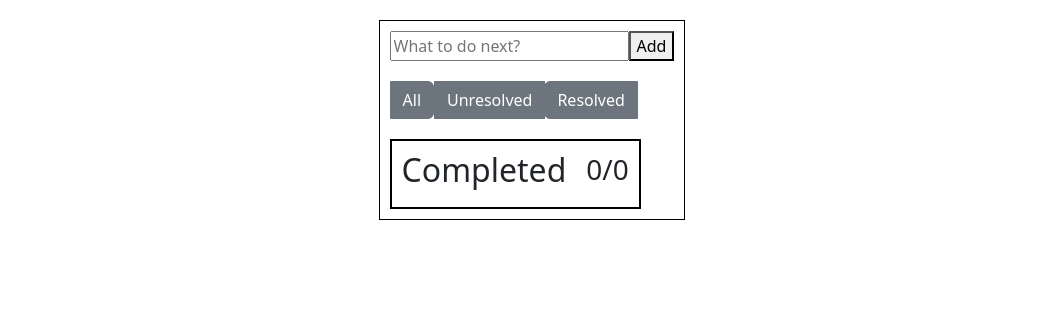
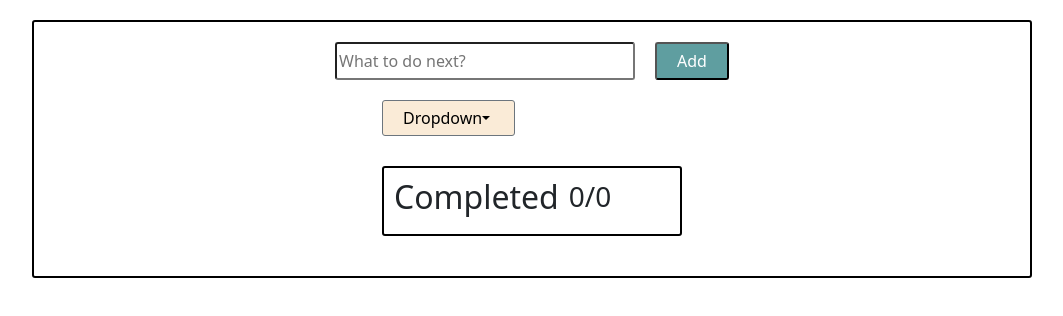
Before and after one commit to Etozhenadim/todo, a React (Create React App) app: page / in a window 1280 px wide. Shown: the top 316 px of the page, without its empty margins (108-1171 px from the left). Built offline with nearby package versions, Linux system fonts and the light colour scheme.

Commit message:
added dropdown

```diff
--- a/public/index.html
+++ b/public/index.html
@@ -1,16 +1,23 @@
+
 <!DOCTYPE html>
 <html lang="en">
   <head>
     <meta charset="utf-8" />
     <meta name="viewport" content="width=device-width, initial-scale=1" />
     <meta name="theme-color" content="#000000" />
+
     <link rel="stylesheet" href="https://cdnjs.cloudflare.com/ajax/libs/bootstrap/5.2.0/css/bootstrap.rtl.min.css" integrity="sha512-1AUA4XywXUvp1pikc0kOnWxNn8Bm1/svdKiCpQm7i//Ao5Dor/sWF1h1A15fj0Vi69DwrlIpL2rfPYX1YNc+5Q==" crossorigin="anonymous" referrerpolicy="no-referrer" />
     <link rel="stylesheet" href="https://cdnjs.cloudflare.com/ajax/libs/font-awesome/6.1.2/css/all.min.css" integrity="sha512-1sCRPdkRXhBV2PBLUdRb4tMg1w2YPf37qatUFeS7zlBy7jJI8Lf4VHwWfZZfpXtYSLy85pkm9GaYVYMfw5BC1A==" crossorigin="anonymous" referrerpolicy="no-referrer" />
+    <script src="https://code.jquery.com/jquery-3.2.1.slim.min.js" integrity="sha384-KJ3o2DKtIkvYIK3UENzmM7KCkRr/rE9/Qpg6aAZGJwFDMVNA/GpGFF93hXpG5KkN" crossorigin="anonymous"></script>
+<script src="https://cdn.jsdelivr.net/npm/popper.js@1.12.9/dist/umd/popper.min.js" integrity="sha384-ApNbgh9B+Y1QKtv3Rn7W3mgPxhU9K/ScQsAP7hUibX39j7fakFPskvXusvfa0b4Q" crossorigin="anonymous"></script>
+<script src="https://cdn.jsdelivr.net/npm/bootstrap@4.0.0/dist/js/bootstrap.min.js" integrity="sha384-JZR6Spejh4U02d8jOt6vLEHfe/JQGiRRSQQxSfFWpi1MquVdAyjUar5+76PVCmYl" crossorigin="anonymous"></script>
     <title>React App</title>
   </head>
   <body>
     <noscript>You need to enable JavaScript to run this app.</noscript>
     <div id="root"></div>
 
+
+
   </body>
 </html>
--- /dev/null
+++ b/src/components/TodoAdd/TodoAdd.css
@@ -0,0 +1,19 @@
+.todo-add{
+    display: flex;
+    justify-content: center;
+    gap: 20px;
+    width: 100%;
+}
+.todo-add input{
+    width: 100%;
+    max-width: 300px;
+    border-radius: 3px;
+}
+
+.todo-add button {
+    padding: 5px 20px;
+    border-radius: 3px;
+    background-color: cadetblue;
+    color: #FFF;
+    font-weight: 500;
+}
--- a/src/components/TodoAdd/AddTodo.tsx
+++ b/src/components/TodoAdd/TodoAdd.tsx
@@ -1,4 +1,5 @@
 import React, {useState} from 'react'
+import './TodoAdd.css'
 
 function AddTodo({todo, setTodo}:([] | any)) {
   const [value, setValue] = useState('');
@@ -16,7 +17,7 @@ function AddTodo({todo, setTodo}:([] | any)) {
 
 
   return (
-    <div>
+    <div className='todo-add'>
       <input placeholder='What to do next?' value ={value} onChange={(e)=> setValue(e.target.value)}/>
       <button onClick={saveTodo}> Add</button>
     </div>
--- a/src/components/TodoFilter/TodoFilter.tsx
+++ b/src/components/TodoFilter/TodoFilter.tsx
@@ -6,15 +6,16 @@ type Props ={
 
 function TodoFilter({todoFilter} : Props){
 
-  const Filter = {
-    marginTop: "20px",
-  }
-
   return (
-      <div className="btn-group" role="group" aria-label="Basic example" style ={Filter}>
-            <button type="button" className="btn btn-secondary" onClick={() => todoFilter('all')}>All</button>
-            <button type="button" className="btn btn-secondary" onClick={() => todoFilter(true)}>Unresolved</button>
-            <button type="button" className="btn btn-secondary" onClick={() => todoFilter(false)}>Resolved</button>
+      <div className="dropdown">
+          <button className="btn btn-secondary dropdown-toggle" type="button" id="dropdownMenu2" data-toggle="dropdown">
+            Dropdown
+          </button>
+          <div className="dropdown-menu" aria-labelledby="dropdownMenu2">
+            <button className="dropdown-item" type="button" onClick={() => todoFilter('all')}>All</button>
+            <button className="dropdown-item" type="button" onClick={() => todoFilter(true)}>Unresolved</button>
+            <button className="dropdown-item" type="button" onClick={() => todoFilter(false)}>Resolved</button>
+          </div>
       </div>
   )
 }
--- /dev/null
+++ b/src/components/TodoInfo/TodoInfo.css
@@ -0,0 +1,11 @@
+.todo-info{
+    margin-top: 20px;
+    display: flex;
+    align-items: center;
+    gap: 20px;
+    padding: 10px;
+    border: 2px solid #000;
+    border-radius: 3px;
+    font-size: 20px;
+    width: 200px
+}
--- a/src/components/TodoInfo/TodoInfo.tsx
+++ b/src/components/TodoInfo/TodoInfo.tsx
@@ -1,23 +1,13 @@
 import React from 'react'
-
+import './TodoInfo.css'
 
 type Props = {
   todo: []
 }
 const TodoInfo = ({todo}:Props) =>{
-  const todoInfo = {
-    marginTop: "20px",
-    display: "flex",
-    alignItems: "center",
-    gap: "20px",
-    padding: "10px",
-    border: "2px solid black",
-    fontSize: "20px",
-    width: "fit-content"
-  }
 
   return (
-    <div style={todoInfo}>
+    <div className='todo-info'>
         <h2>Completed</h2>
         <h3>
           {todo.filter((item: { status: boolean })=> item.status === false).length}
--- /dev/null
+++ b/src/components/TodoList/TodoList.css
@@ -0,0 +1,25 @@
+.todo-list{
+    display: flex;
+    flex-direction: column;
+    gap: 10px;
+    margin: 20px auto;
+}
+.todo-list div{
+    /* display: flex;
+    justify-content: space-between; */
+    width: 100%;
+    min-width: 300px;
+    gap: 10px;
+}
+
+.todo-list button{
+    padding: 5px 20px;
+    border-radius: 3px;
+    background-color: antiquewhite;
+    color: #000;
+}
+
+.close{
+    color: gray;
+    text-decoration: line-through;
+}
--- a/src/components/TodoList/TodoList.jsx
+++ b/src/components/TodoList/TodoList.jsx
@@ -2,7 +2,8 @@ import React, {useState, useEffect} from 'react'
 import TodoFilter from '../TodoFilter/TodoFilter';
 import TodoInfo from '../TodoInfo/TodoInfo';
 import { TodoPaginator } from '../TodoPaginator/TodoPaginator';
-import style from './TodoList.module.css'
+
+import './TodoList.css';
 
 
 function ToDoList({todo, setTodo}) {
@@ -18,6 +19,7 @@ function ToDoList({todo, setTodo}) {
 
 
     const todoFilter = (status) => {
+
         if(status === 'all'){
             setFiltered(todo)
         } else {
@@ -65,14 +67,14 @@ function ToDoList({todo, setTodo}) {
    }
 
   return (
-    <div>
+    <div className='todo-list'>
         {currentPosts.map(item =>
             <div key= {item.id}>
                 {
                     edit === item.id ?
                         <><input onChange={(e)=> setValue(e.target.value)} value={value}/></>
                         :
-                        <div className={!item.status ? style.close : ''}>{item.title}</div>
+                        <div className={ !item.status ? 'close' : ''}>{item.title}</div>
                 }
 
                 {
--- a/src/components/TodoList/TodoList.module.css
+++ /dev/null
@@ -1,5 +0,0 @@
-
-.close{
-    color: gray;
-    text-decoration: line-through;
-}
--- a/src/components/app/app.css
+++ b/src/components/app/app.css
@@ -1,6 +1,12 @@
 .app{
-    margin: 0 auto;
+    display: flex;
+    align-items: center;
+    justify-content: center;
+    flex-direction: column;
+    margin: 20px auto;
+    min-width: 200px;
     max-width: 1000px;
     padding: 20px 50px;
     border: 2px solid #000;
+    border-radius: 3px;
 }
--- a/src/components/app/app.tsx
+++ b/src/components/app/app.tsx
@@ -1,16 +1,9 @@
 import React, { useState, useEffect } from 'react';
-
-import AddTodo from '../TodoAdd/AddTodo'
+import AddTodo from '../TodoAdd/TodoAdd'
 import ToDoList from '../TodoList/TodoList'
 import './app.css'
 
 export function App() {
-  const appBlock = {
-    padding: "10px",
-    border: "1px solid black",
-    width: "fit-content",
-    margin: "20px auto 0"
-  }
 
   const [todo, setTodo] = useState(() => {
     const savedTodo = localStorage.getItem("todo");
@@ -27,7 +20,7 @@ export function App() {
 
 
    return(
-    <div style ={appBlock}>
+    <div className='app'>
         <AddTodo todo={todo} setTodo={setTodo}/>
         <ToDoList todo={todo} setTodo={setTodo}/>
     </div>
```
